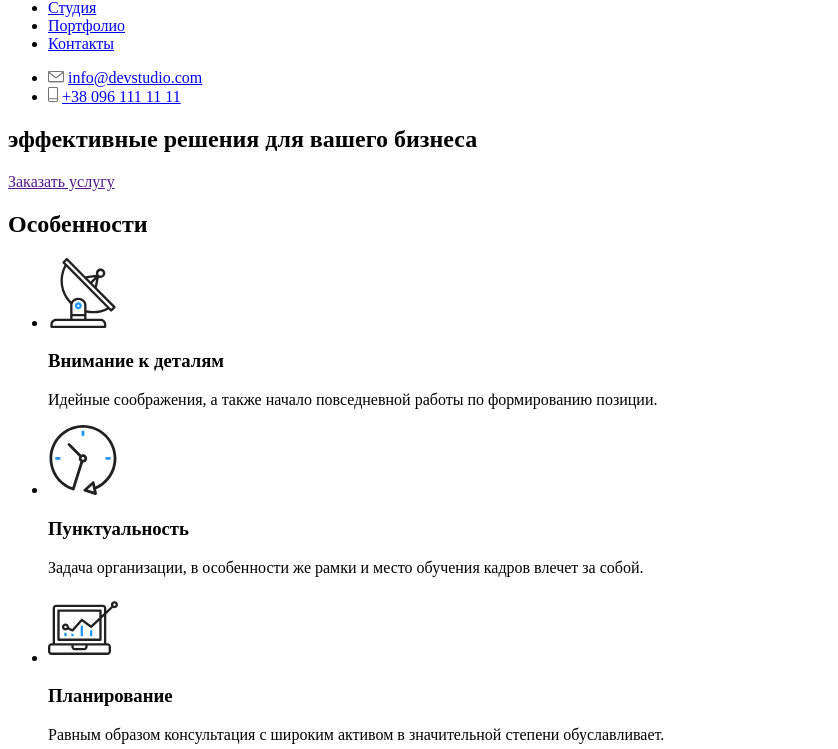
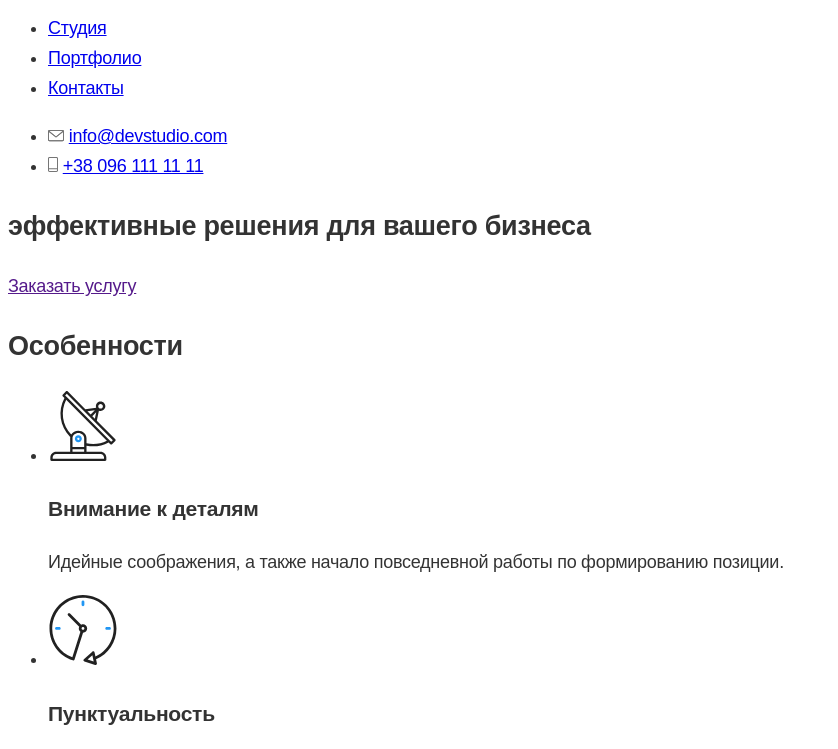
Before and after one commit to IrynaBiliaieva/goit-markup-hw-02, a plain HTML site: page index.html in a window 1280 px wide. Shown: the part 43-792 px from the top of the page, without its empty margins (0-838 px from the left). Drawn offline with Linux system fonts and the light colour scheme.

Commit message:
added style.css

```diff
--- /dev/null
+++ b/CSS/style.css
@@ -0,0 +1,23 @@
+/* цвет основного текста #757575 */
+/* вторичный цвет текста  #212121 */
+
+/* белый #FFFFFF  */
+/* акцент #2196F3 */
+/* вторичный цвет фона #F5F5F5; */
+
+:root {
+  --primary-text-color: rgba(0, 0, 0, 0.8);
+  --title-text-color: #000000;
+  --accent-color: #18a0fb;
+  --primary-white-color: #ffffff;
+}
+
+body {
+  background-color: var(--primary-white-color);
+  color: var(--primary-text-color);
+
+  font-family: Montserrat, sans-serif;
+  letter-spacing: -0.015em;
+  font-size: 18px;
+  line-height: 1.67;
+}
--- a/index.html
+++ b/index.html
@@ -4,6 +4,7 @@
     <meta charset="UTF-8" />
     <meta name="viewport" content="width=device-width, initial-scale=1.0" />
     <title>Web studio</title>
+    <link rel="stylesheet" href="/CSS/style.css" />
     <link
       href="https://fonts.googleapis.com/css2?family=Raleway&family=Roboto:wght@100;400;700&display=swap"
       rel="stylesheet"
```
Also changed, not shown: portfolio.html (+1 -0 lines).
